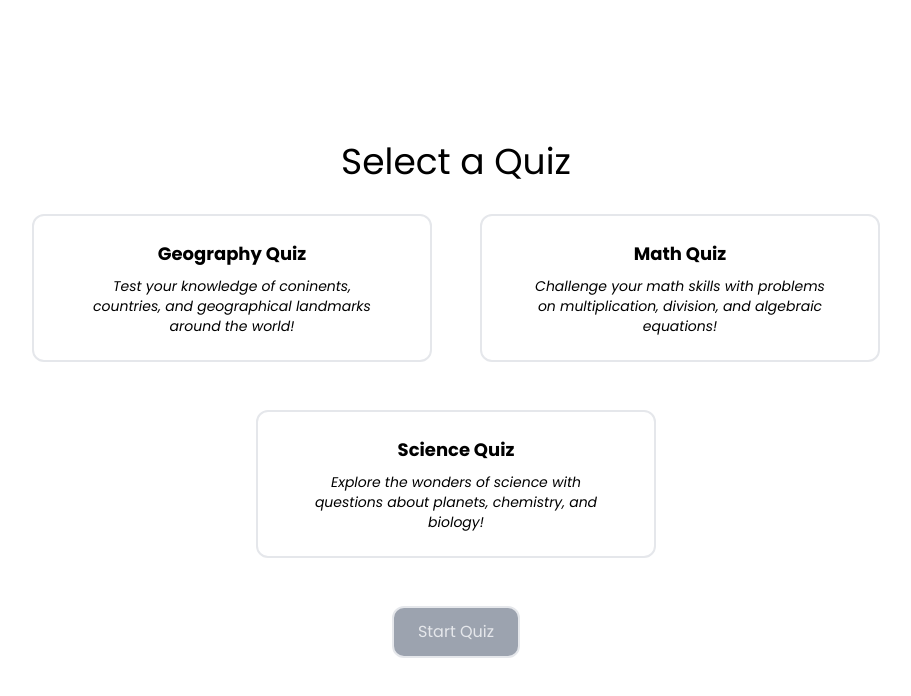
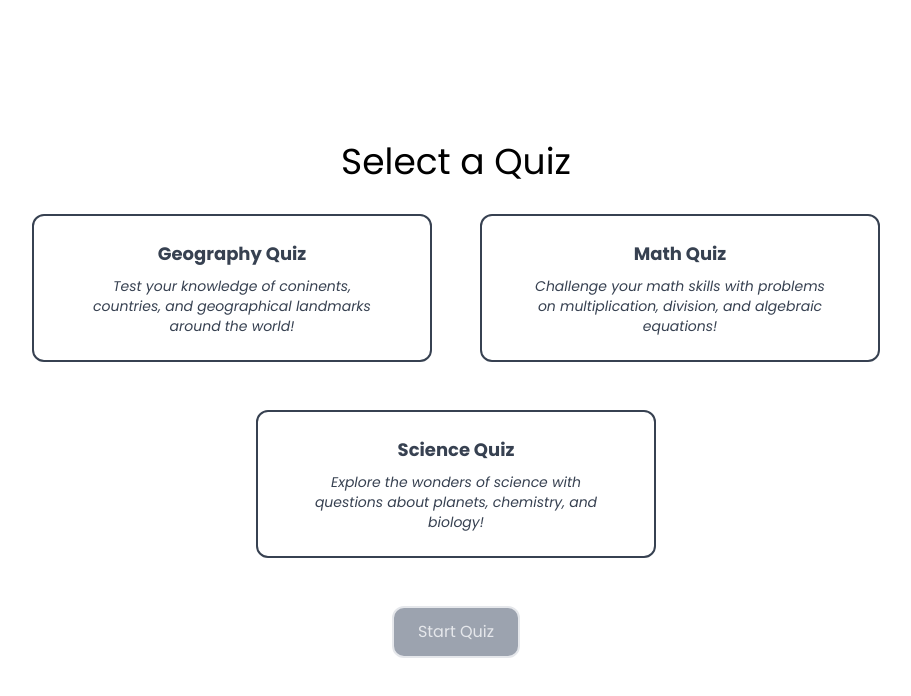
Before and after one commit to kagesite/react-app-mtec, a Next.js app in the folder quiz-app/: page / in a window 1280 px wide. Shown: the top 696 px of the page, without its empty margins (184-1095 px from the left). Built offline with nearby package versions, Linux system fonts and the light colour scheme.

Commit message:
Created more interactive styling to the app. Still need to style the quiz UI. Really enjoying this project

```diff
--- a/quiz-app/src/app/components/MultiQuiz.jsx
+++ b/quiz-app/src/app/components/MultiQuiz.jsx
@@ -226,7 +226,7 @@ function MultiQuiz() {
                         showResult
                             ? (
                                 <div>
-                                    <h1>Quiz Completed!</h1>
+                                    <h1>Quiz Completed!</h1> . .
                                     <p>Score: <span>{score} / {quiz.questions.length}</span></p>
                                     <div>
                                         <button onClick={handleTryAgain}>Try Again</button>
@@ -267,31 +267,55 @@ function MultiQuiz() {
                                         return (
                                             <button
                                                 key={i}
-                                                className={`border-2 rounded-xl max-w-[30%] min-w-[400px] py-6 px-2 text-center flex flex-col justify-center items-center gap-2
+                                                className={`border-2 rounded-xl max-w-[30%] min-w-[400px] py-6 px-2 textecenter flex flex-col justify-center items-center gap-2
+
                                                     ${selectedQuiz === i
-                                                        ? `text-amber-400`
-                                                        : ""
+                                                        ? quiz.name === "Geography Quiz"
+                                                            ? "border-sky-700 text-white bg-sky-500"
+                                                            : quiz.name === "Math Quiz"
+                                                                ? "border-emerald-700 text-white bg-emerald-500"
+                                                                : quiz.name === "Science Quiz"
+                                                                    ? "border-purple-700 text-white bg-purple-500"
+                                                                    : "border-gray-700 text-gray-700"
+                                                        : "border-gray-700 text-gray-700"
                                                     }
+                                                transition-[0.1s]
                                                 `}
                                                 onClick={() => setSelectedQuiz(i)}
                                             >
-                                                <h1 className='text-lg font-bold'>{quiz.name}</h1>
-                                                {/* <hr className='border w-[60%]' /> */}
-                                                <i className='text-sm w-[80%]'>{quiz.prompt}</i>
+                                                <h1 className='text-lg font-bold'>
+                                                    {quiz.name}
+                                                </h1>
+                                                <i className='text-sm w-[80%]'>
+                                                    {quiz.prompt}
+                                                </i>
+
                                             </button>
                                         )
                                     })
                                 }
                             </div>
+
                             <button
                                 className={`border-2 w-fit px-6 py-3 rounded-xl
                                     ${selectedQuiz === null
-                                        ? "bg-gray-400 text-gray-200 cursor-not-allowd"
-                                        : "bg-amber-500 text-white hover:bg-amber-400"}`}
+                                        ? "bg-gray-400 text-gray-200 cursor-not-allowed"
+                                        : selectedQuiz === 0
+                                            ? "border-sky-700 text-white bg-sky-500 hover:bg-sky-400 active:bg-sky-700 active:border-sky-500"
+                                            : selectedQuiz === 1
+                                                ? "border-emerald-700 text-white bg-emerald-500 hover:bg-emerald-400 active:bg-emerald-700 active:border-emerald-500"
+                                                : selectedQuiz === 2
+                                                    ? "border-purple-700 text-white bg-purple-500 hover:bg-purple-400 active:bg-purple-700 active:border-purple-500"
+                                                    : ""
+                                    }
+                                transition-[0.1s]
+                                `}
                                 onClick={handleStart}
                             >
                                 Start Quiz
                             </button>
+
+
                         </div >
                     )
             }
```
